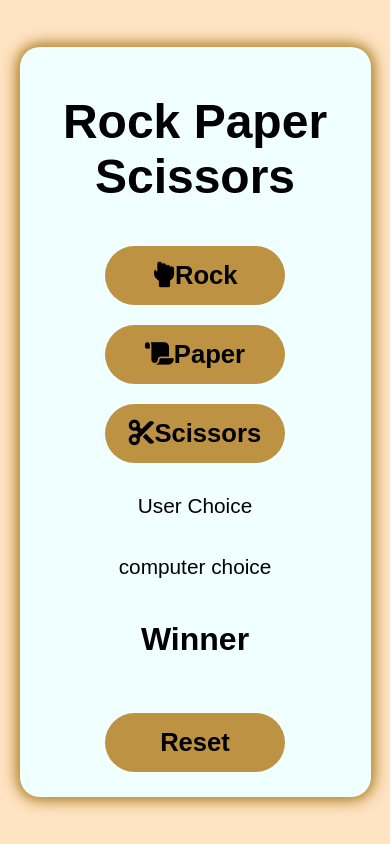
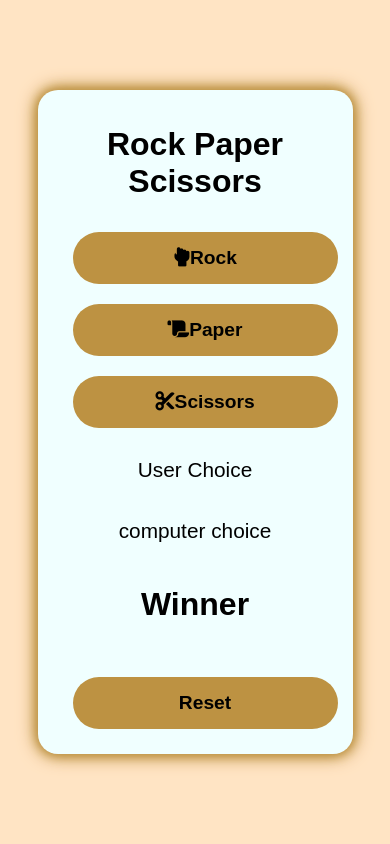
Before and after one commit to psathwik-AIML/Rock-Paper-Scissors, a plain HTML site: page index.html in a window 390 px wide. Drawn offline with Linux system fonts and the light colour scheme.

Commit message:
Update style.css

```diff
--- a/style.css
+++ b/style.css
@@ -53,3 +53,17 @@ h2{
   50%{transform:scale(2)}
 
 }
+@media (max-width: 768px) {
+  h1 {
+    font-size: 2em;
+  }
+
+  .button {
+    width: 100%;
+    font-size: 1.2em;
+  }
+  body {
+  padding: 20px;
+}
+
+}
```
